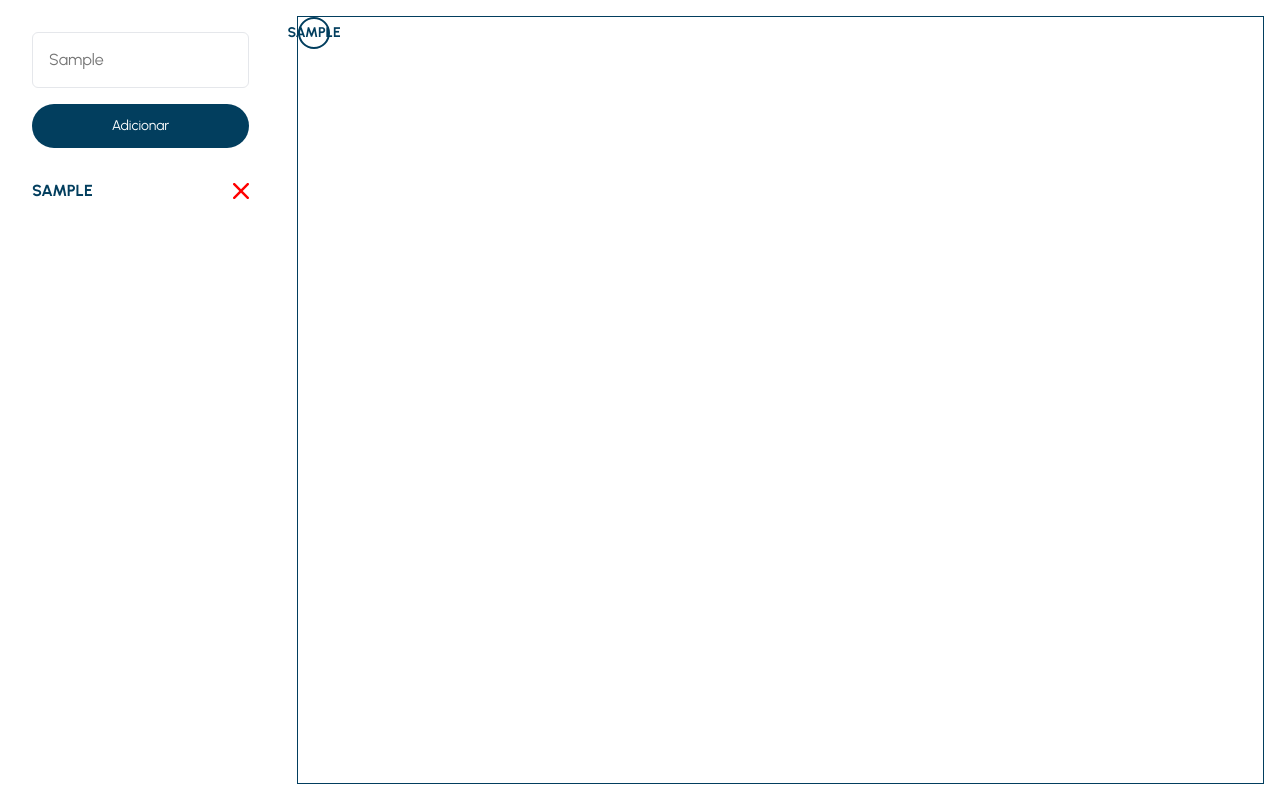
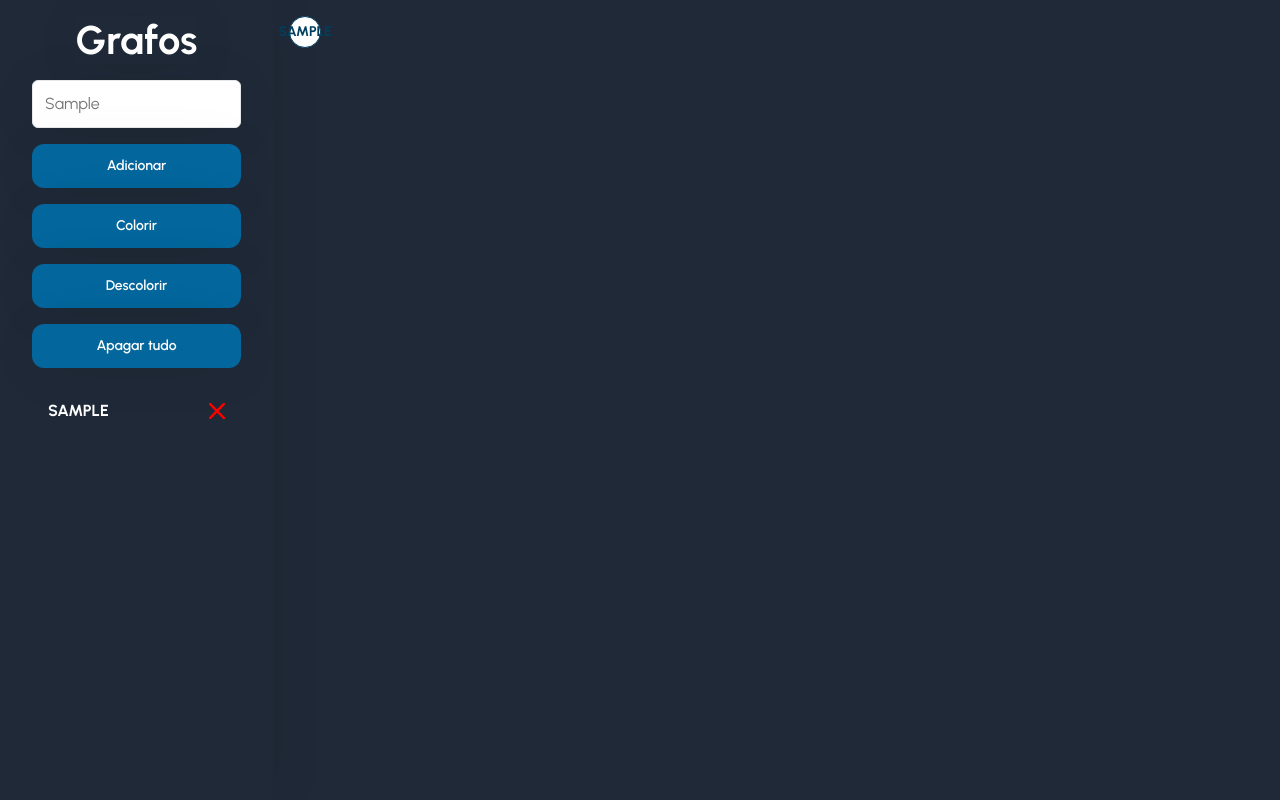
Before and after one commit to InSTinToS/Grafos, a Next.js app: page / in a window 1280 px wide. Both pictures are taken after typing "Sample" into the empty fields and a click on the button "Adicionar". Built offline with nearby package versions, Linux system fonts and the light colour scheme.

Commit message:
:sparkles: adds wesh-powel algorithm

```diff
--- a/src/components/pages/Home/index.tsx
+++ b/src/components/pages/Home/index.tsx
@@ -1,7 +1,7 @@
 import { Graph } from 'src/components/shared/organisms/Graph'
 
 export const Home = () => (
-  <main className='h-screen w-screen flex'>
+  <main className='h-screen w-screen flex bg-gray-800'>
     <Graph />
   </main>
 )
--- a/src/components/shared/organisms/Graph/Edges/index.tsx
+++ b/src/components/shared/organisms/Graph/Edges/index.tsx
@@ -5,7 +5,7 @@ export const Edges = () => {
   const { updated, edgeColor } = useEdges()
 
   return (
-    <svg className='w-full h-full absolute -z-10'>
+    <svg className='w-full h-full absolute'>
       {updated?.map(({ path, vertices }) => (
         <Edge d={path} key={vertices.toString()} stroke={edgeColor} />
       ))}
--- a/src/components/shared/organisms/Graph/Vertices/Vertex/index.tsx
+++ b/src/components/shared/organisms/Graph/Vertices/Vertex/index.tsx
@@ -11,6 +11,7 @@ export const Vertex = forwardRef<IForwardVertex, IVertexProps>(
     {
       index,
       label,
+      color,
       graphRef,
       className,
       connections,
@@ -23,6 +24,7 @@ export const Vertex = forwardRef<IForwardVertex, IVertexProps>(
       ref,
       index,
       label,
+      color,
       graphRef,
       onDragProp,
       connections,
--- a/src/components/shared/organisms/Graph/Vertices/Vertex/types.ts
+++ b/src/components/shared/organisms/Graph/Vertices/Vertex/types.ts
@@ -30,6 +30,7 @@ export interface IVertexCoords {
 export interface IConnection {
   index: number
   label: string
+  color?: string
 }
 
 export interface IVertex extends IConnection {
@@ -43,6 +44,7 @@ export interface IForwardVertex {
 export interface IVertexProps {
   index: number
   label: string
+  color?: string
   className?: string
   onDrag?: TOnVertexDrag
   connections: IVertex[]
@@ -52,6 +54,7 @@ export interface IVertexProps {
 
 export interface IUseVertexParams {
   ref: any
+  color: IVertexProps['color']
   index: IVertexProps['index']
   label: IVertexProps['label']
   graphRef: IVertexProps['graphRef']
--- a/src/components/shared/organisms/Graph/Vertices/Vertex/useVertex.ts
+++ b/src/components/shared/organisms/Graph/Vertices/Vertex/useVertex.ts
@@ -3,6 +3,8 @@ import { IUseVertexParams, IVertexCoords, TOnDrag, TOnMouseDown } from './types'
 import { GraphContext } from '../../useGraph'
 
 import { useContext, useImperativeHandle, useState } from 'react'
+
+import colors from 'src/styles/custom/colors'
 
 import { useMotionValue } from 'framer-motion'
 
@@ -10,6 +12,7 @@ export const useVertex = ({
   ref,
   label,
   index,
+  color,
   graphRef,
   onDragProp,
   connections,
@@ -19,7 +22,7 @@ export const useVertex = ({
   const [offset, setOffset] = useState({ x: 0, y: 0 })
   const motionValue = useMotionValue<IVertexCoords>({ x: 0, y: 0 })
 
-  const vertex = { label, connections, index }
+  const vertex = { label, connections, index, color }
 
   const onDrag: TOnDrag = (event, info) => {
     const graph = graphRef?.current?.getBoundingClientRect()
@@ -55,6 +58,13 @@ export const useVertex = ({
   return {
     onDrag,
     onMouseDown,
-    vertexStyle: { height: vertexSize, width: vertexSize }
+    vertexStyle: {
+      borderWidth: 1,
+      width: vertexSize,
+      height: vertexSize,
+      backgroundColor: color || '#fff',
+      borderColor: color || colors.primary[500],
+      color: color ? '#fff' : colors.primary[500]
+    }
   }
 }
--- a/src/components/shared/organisms/Graph/Vertices/index.tsx
+++ b/src/components/shared/organisms/Graph/Vertices/index.tsx
@@ -7,11 +7,12 @@ export const Vertices = () => {
 
   return (
     <ul>
-      {vertices?.map(({ index, label }) => (
+      {vertices?.map(({ color, index, label }, mapIndex) => (
         <Vertex
-          key={index}
+          key={mapIndex}
           index={index}
           label={label}
+          color={color}
           onDrag={onDrag}
           className={selectedTw(index)}
           connections={[]}
--- a/src/components/shared/organisms/Graph/Vertices/useVertices.ts
+++ b/src/components/shared/organisms/Graph/Vertices/useVertices.ts
@@ -25,7 +25,7 @@ export const useVertices = () => {
 
   const selectedTw = (index: number) =>
     selected.findIndex(selected => selected === index) + 1
-      ? 'outline-green-500 outline-2 outline'
+      ? 'outline-secondary-500 outline-2 outline'
       : ''
 
   const vertexRef: TVertexRef = (ref, index) => {
@@ -47,11 +47,13 @@ export const useVertices = () => {
       setSelected(prev => {
         const newSelected = vertex.index
 
+        const alreadySelected =
+          prev.findIndex(index => index === vertex.index) === -1 ? false : true
+
         if (prev.length >= 2) return [newSelected]
+        if (alreadySelected) return prev
 
-        const alreadySelected = prev.find(index => index === vertex.index)
-
-        return alreadySelected ? prev : [...prev, newSelected]
+        return [...prev, newSelected]
       })
 
     if (event.altKey) {
@@ -79,9 +81,10 @@ export const useVertices = () => {
 
         const verticesNotExists = !vertices[0] || !vertices[1]
 
-        if (verticesNotExists) return prevState
+        if (verticesNotExists || vertices[0].index === vertices[1].index)
+          return prevState
 
-        const alreadyConnected = vertices[0].connections.find(
+        const alreadyConnected = !!vertices[0].connections.find(
           ({ index }) => index === vertices[1].index
         )
 
--- a/src/components/shared/organisms/Graph/index.tsx
+++ b/src/components/shared/organisms/Graph/index.tsx
@@ -11,7 +11,15 @@ import colors from 'src/styles/custom/colors'
 import { Close } from 'src/assets/icons/Close'
 
 export const Graph = ({ vertexSize = 32, edgeColor }: IGraphProps) => {
-  const { context, onSubmit, onLabelChange, onRemoveClick } = useGraph()
+  const {
+    context,
+    onSubmit,
+    onResetClick,
+    onLabelChange,
+    onRemoveClick,
+    onColorizeClick,
+    onResetColorsClick
+  } = useGraph()
 
   return (
     <GraphContext.Provider
@@ -22,7 +30,9 @@ export const Graph = ({ vertexSize = 32, edgeColor }: IGraphProps) => {
       }}
     >
       <main className='overflow-hidden w-screen h-screen flex'>
-        <section className='p-4'>
+        <section className='p-4 flex flex-col shadow-lg'>
+          <h1 className='mx-auto text-white-500 text-h2 shadow-md'>Grafos</h1>
+
           <header>
             <form onSubmit={onSubmit} className='flex flex-col space-y-4 p-4'>
               <input
@@ -30,20 +40,44 @@ export const Graph = ({ vertexSize = 32, edgeColor }: IGraphProps) => {
                 maxLength={1}
                 onChange={onLabelChange}
                 placeholder='Nome do vértice'
-                className='border rounded-md p-4 text-lg'
+                className='border rounded-md p-3 text-lg shadow-md'
               />
 
-              <button className='bg-primary-500 py-3 text-white-500 rounded-3xl'>
+              <button className='bg-info-600 py-3 text-white-500 rounded-xl font-semibold shadow-md'>
                 Adicionar
+              </button>
+
+              <button
+                onClick={onColorizeClick}
+                type='button'
+                className='bg-info-600 py-3 text-white-500 rounded-xl font-semibold shadow-md'
+              >
+                Colorir
+              </button>
+
+              <button
+                onClick={onResetColorsClick}
+                type='button'
+                className='bg-info-600 py-3 text-white-500 rounded-xl font-semibold shadow-md '
+              >
+                Descolorir
+              </button>
+
+              <button
+                onClick={onResetClick}
+                type='button'
+                className='bg-info-600 py-3 text-white-500 rounded-xl font-semibold shadow-md '
+              >
+                Apagar tudo
               </button>
             </form>
           </header>
 
-          <ul className='p-4 space-y-2'>
+          <ul className='p-4 space-y-2 flex-1 overflow-y-auto'>
             {context.vertices.map(vertex => (
               <li
                 key={vertex.index}
-                className='flex items-center justify-between text-lg font-bold text-primary-500'
+                className='flex items-center justify-between text-lg font-bold text-white-500 px-4'
               >
                 {vertex.label}
 
@@ -55,11 +89,8 @@ export const Graph = ({ vertexSize = 32, edgeColor }: IGraphProps) => {
           </ul>
         </section>
 
-        <section className='p-4 w-full'>
-          <div
-            ref={context.graphRef}
-            className='border border-primary-500 h-full w-full relative'
-          >
+        <section className='p-4 w-full '>
+          <div ref={context.graphRef} className='h-full w-full relative'>
             <Edges />
             <Vertices />
           </div>
--- a/src/components/shared/organisms/Graph/useGraph.ts
+++ b/src/components/shared/organisms/Graph/useGraph.ts
@@ -9,8 +9,10 @@ import colors from 'src/styles/custom/colors'
 
 import { TInput } from 'src/types/react.types'
 
+import { colorize } from 'src/utils/graph/colorize'
 import { addVertex } from 'src/utils/graph/vertex/addVertex'
 import { deleteVertex } from 'src/utils/graph/vertex/deleteVertex'
+import { updateVertex } from 'src/utils/graph/vertex/updateVertex'
 
 import { useMotionValue } from 'framer-motion'
 
@@ -19,11 +21,41 @@ export const GraphContext = createContext<IGraphContext>({
   edgeColor: colors.secondary[500]
 })
 
+const resetColors = (prevState: IVertex[]): IVertex[] => {
+  let updatedVertices: IVertex[] = [...prevState]
+
+  for (let i = 0; i < updatedVertices.length; i++)
+    updatedVertices = updateVertex({
+      prevState: updatedVertices,
+      newVertex: {
+        color: undefined,
+        index: updatedVertices[i].index,
+        label: updatedVertices[i].label,
+        connections: updatedVertices[i].connections
+      }
+    })
+
+  return [...updatedVertices]
+}
+
 export const useGraph = () => {
   const [label, setLabel] = useState('')
   const edges = useMotionValue<IEdge[]>([])
   const graphRef = useRef<HTMLDivElement>(null)
   const [vertices, setVertices] = useState<IVertex[]>([])
+
+  const onColorizeClick = () => {
+    setVertices([...colorize({ prevState: resetColors(vertices) })])
+  }
+
+  const onResetColorsClick = () => {
+    setVertices([...resetColors(vertices)])
+  }
+
+  const onResetClick = () => {
+    setVertices([])
+    edges.set([])
+  }
 
   const onSubmit = (e: any) => {
     e.preventDefault()
@@ -41,5 +73,13 @@ export const useGraph = () => {
 
   const context = { graphRef, edges, vertices, setVertices }
 
-  return { context, onLabelChange, onSubmit, onRemoveClick }
+  return {
+    context,
+    onSubmit,
+    onResetClick,
+    onLabelChange,
+    onRemoveClick,
+    onColorizeClick,
+    onResetColorsClick
+  }
 }
--- /dev/null
+++ b/src/utils/graph/colorize.ts
@@ -0,0 +1,52 @@
+import { updateVertex } from './vertex/updateVertex'
+
+import { IVertex } from 'src/components/shared/organisms/Graph/Vertices/Vertex/types'
+
+type TColorize = (params: { prevState: IVertex[] }) => IVertex[]
+
+const colors = [
+  '#73c2b1',
+  '#b6ed79',
+  '#cc97cf',
+  '#135dfe',
+  '#787051',
+  '#25a417',
+  '#50125d',
+  '#8b4dd6',
+  '#9c333f'
+]
+
+const sortByConnectionsLength = (prevState: IVertex[]) =>
+  prevState.sort(
+    (vertexA, vertexB) =>
+      vertexA.connections.length - vertexB.connections.length
+  )
+
+const sortByIndexLength = (prevState: IVertex[]) =>
+  prevState.sort((vertexA, vertexB) => vertexA.index - vertexB.index)
+
+export const colorize: TColorize = ({ prevState }) => {
+  let colorizedVertices: IVertex[] = sortByConnectionsLength(prevState)
+
+  colorizedVertices = updateVertex({
+    prevState: colorizedVertices,
+    newVertex: { ...colorizedVertices[0], color: colors[0] }
+  })
+
+  for (let i = 0; i < colors.length; i++) {
+    for (let j = 0; j < colorizedVertices.length; j++) {
+      const hasColor = colorizedVertices[j].color
+      const isConnectedToColor = colorizedVertices[j].connections.find(
+        ({ color }) => color === colors[i]
+      )
+
+      if (!hasColor && !isConnectedToColor)
+        colorizedVertices = updateVertex({
+          prevState: colorizedVertices,
+          newVertex: { ...colorizedVertices[j], color: colors[i] }
+        })
+    }
+  }
+
+  return sortByIndexLength(colorizedVertices)
+}
--- /dev/null
+++ b/src/utils/graph/vertex/updateVertex.ts
@@ -0,0 +1,36 @@
+import { IVertex } from '../../../components/shared/organisms/Graph/Vertices/Vertex/types'
+
+type TUpdateVertex = (params: {
+  newVertex: IVertex
+  prevState: IVertex[]
+}) => IVertex[]
+
+export const updateVertex: TUpdateVertex = ({ newVertex, prevState }) => {
+  let updatedVertices = [...prevState]
+
+  const foundNewVertexIndex = updatedVertices.findIndex(
+    ({ index }) => index === newVertex.index
+  )
+
+  updatedVertices[foundNewVertexIndex] = newVertex
+
+  updatedVertices = updatedVertices.map(vertex => {
+    const newVertexConnectionIndex = vertex.connections.findIndex(
+      connection => connection.index === newVertex.index
+    )
+
+    if (newVertexConnectionIndex === -1) return vertex
+
+    const newConnections = [...vertex.connections]
+
+    newConnections[newVertexConnectionIndex] = {
+      index: newVertex.index,
+      label: newVertex.label,
+      color: newVertex.color
+    }
+
+    return { ...vertex, connections: newConnections }
+  })
+
+  return updatedVertices
+}
```
Also changed, not shown: src/utils/graph/vertex/connectVertices.ts (+8 -8 lines).
